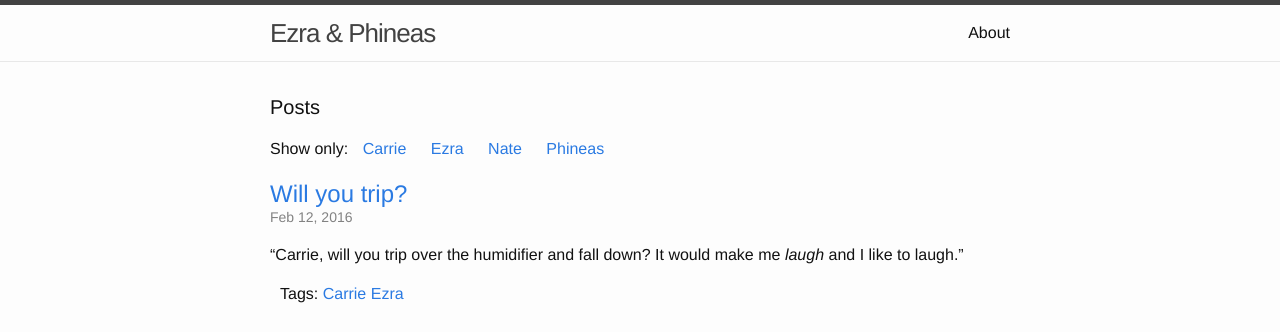
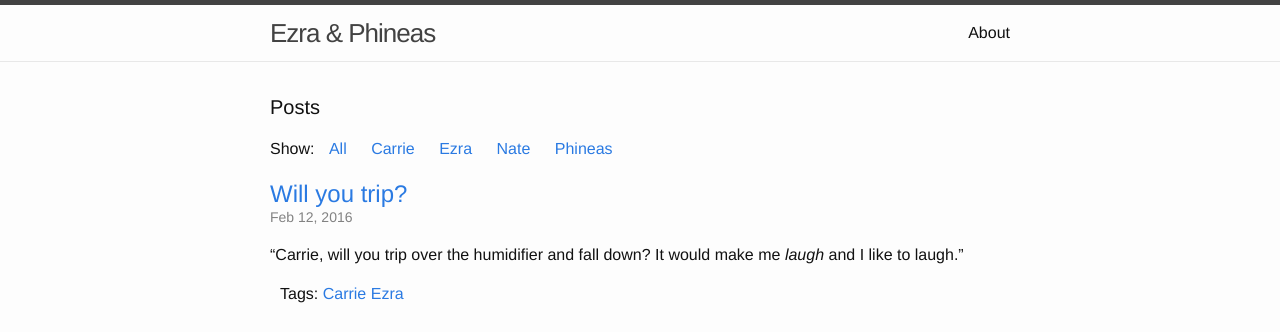
Before and after one commit to waisbrot/kidsay, a Jekyll site: the page built from index.html, in a window 1280 px wide and 900 px high. Shown: the top 332 px of the window. Built offline with Jekyll 4.4.1, drawn with Linux system fonts in a browser that asks for light colours.

Commit message:
an "All" tag

```diff
--- a/index.html
+++ b/index.html
@@ -5,7 +5,8 @@ layout: default
 
   <h1 class="page-heading">Posts</h1>
 
-  Show only: <ul class="tag-list" id="tag-list">
+  Show: <ul class="tag-list" id="tag-list">
+      <li><a href="#All" id="All" class="tag-name" >All</a></li>
       {% for tag in site.data.tags  %}
       <li><a href="#{{tag.name}}" id="{{tag.name}}" class="tag-name">{{tag.name}}</a></li>
       {% endfor %}
@@ -39,6 +40,11 @@ layout: default
          $("#"+tagName).addClass('selected');
      };
  }
+ $("#All").click(function () {
+     $(".post-list li").show();
+     $(".tag-name").removeClass('selected');
+     $("#All").addClass('selected');
+ });
  {% for tag in site.data.tags %}
  $("#{{tag.name}}").click(displayTag("{{tag.name}}"));
  $(".tag-{{tag.name}}").click(displayTag("{{tag.name}}"));
```
